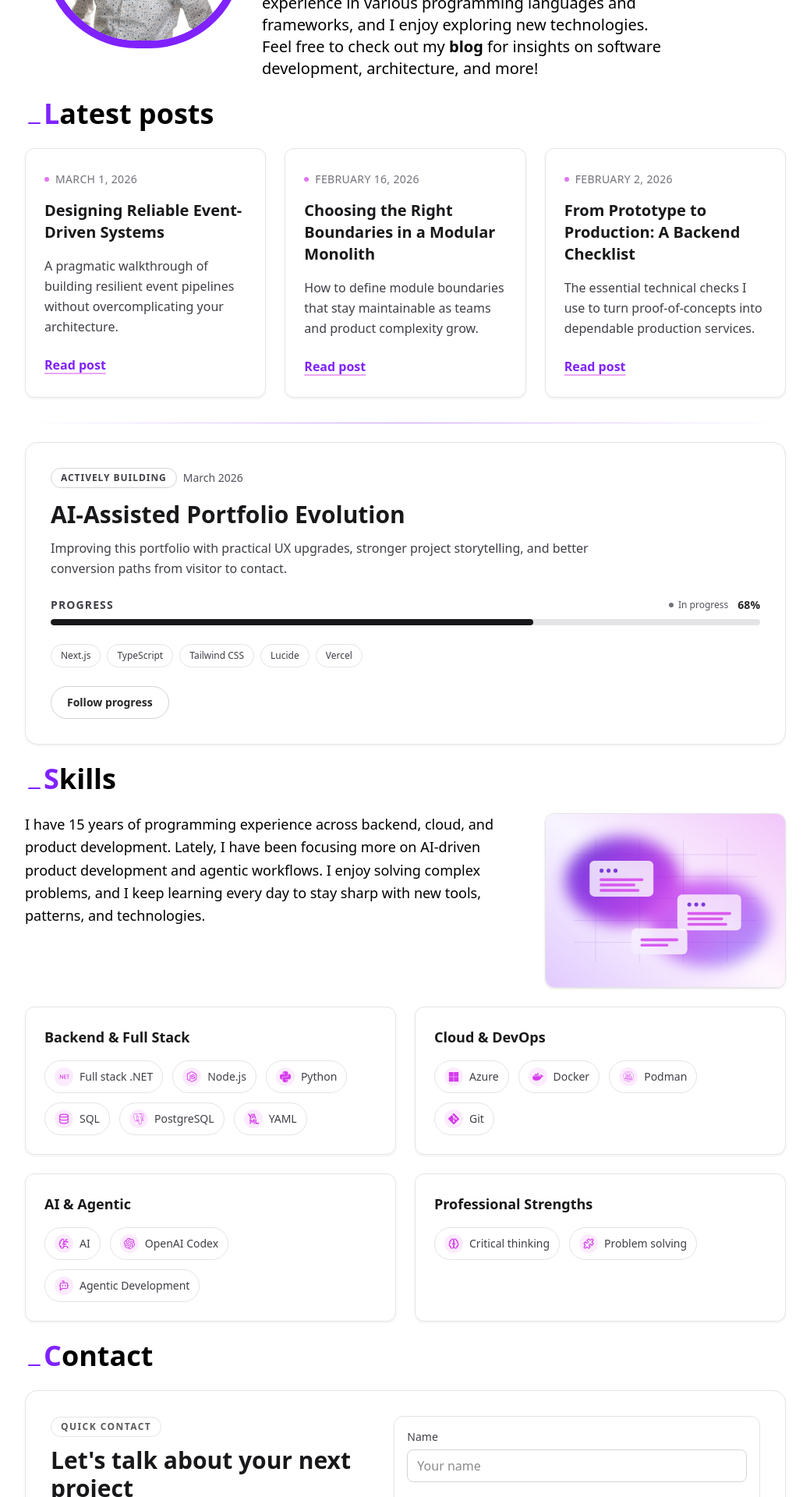
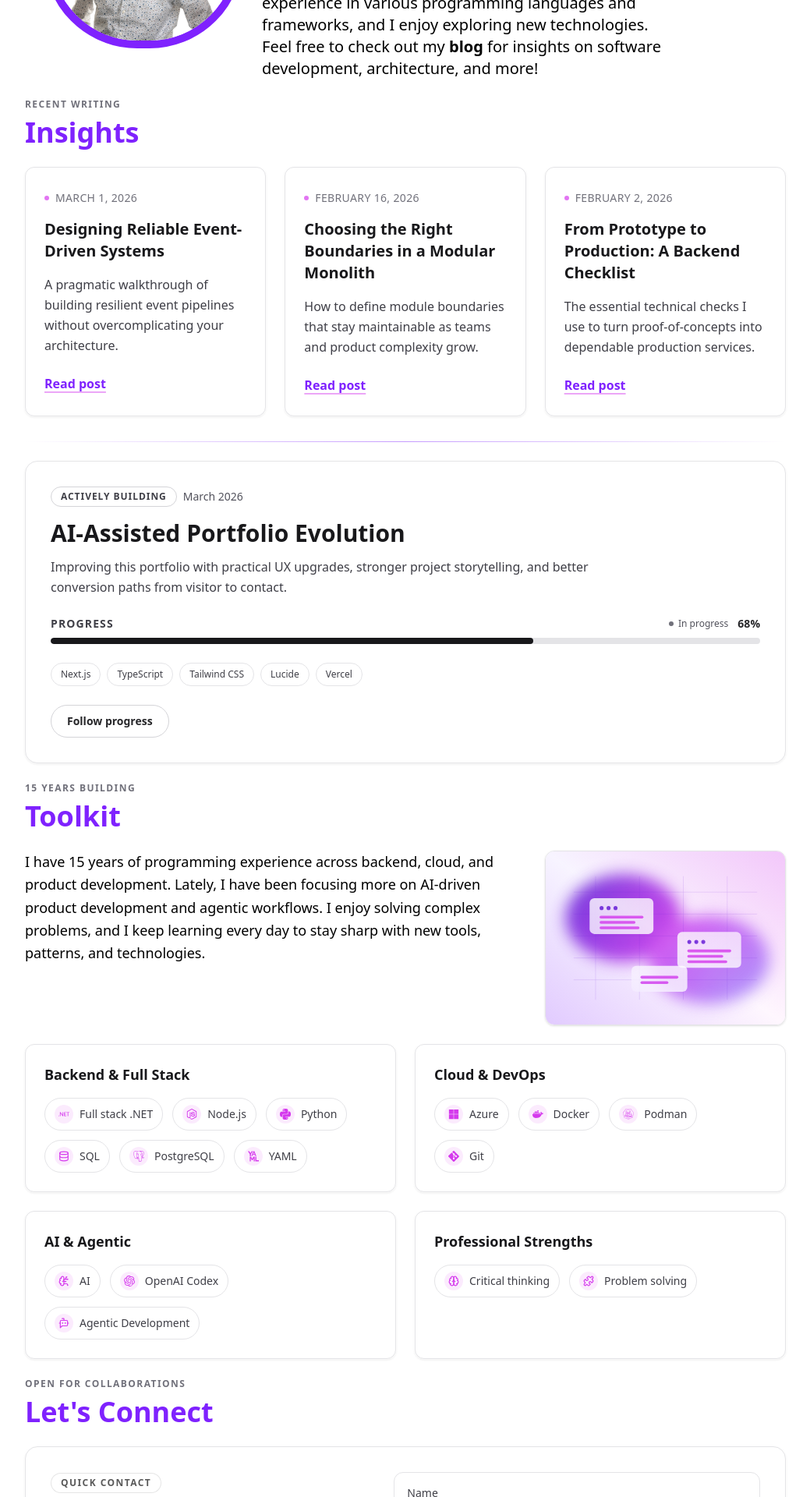
Before and after one commit to mpannekoek/Personal.Portfolio, a Next.js app in the folder client/: page / in a window 1280 px wide. Shown: the part 460-2380 px from the top of the page at 78% size, without its empty margins (120-1159 px from the left). Built offline with nearby package versions, Linux system fonts and the light colour scheme.

Commit message:
Refine homepage section headings and project spotlight styling

```diff
--- /dev/null
+++ b/client/src/app/components/section-heading.tsx
@@ -0,0 +1,95 @@
+"use client";
+
+import { useEffect, useRef, useState } from "react";
+
+type HeadingVariant = "editorial" | "minimal" | "reactive";
+
+type SectionHeadingProps = {
+    title: string;
+    eyebrow?: string;
+    meta?: string;
+    variant: HeadingVariant;
+};
+
+export default function SectionHeading({ title, eyebrow, meta, variant }: SectionHeadingProps) {
+    const rootRef = useRef<HTMLDivElement | null>(null);
+    const [isVisible, setIsVisible] = useState(false);
+
+    useEffect(() => {
+        const node = rootRef.current;
+        if (!node) {
+            return;
+        }
+
+        const observer = new IntersectionObserver(
+            ([entry]) => {
+                if (entry.isIntersecting) {
+                    setIsVisible(true);
+                }
+            },
+            { threshold: 0.25 }
+        );
+
+        observer.observe(node);
+
+        return () => observer.disconnect();
+    }, []);
+
+    if (variant === "editorial") {
+        return (
+            <div
+                ref={rootRef}
+                className={`mb-6 transition-all duration-500 ${isVisible ? "translate-y-0 opacity-100" : "translate-y-2 opacity-0"}`}
+            >
+                <p className="text-xs font-semibold uppercase tracking-[0.16em] text-zinc-500 dark:text-white/55">
+                    {eyebrow}
+                </p>
+                <h2 className="mt-2 font-serif text-3xl font-bold text-zinc-900 dark:text-white md:text-5xl">
+                    {title}
+                </h2>
+            </div>
+        );
+    }
+
+    if (variant === "minimal") {
+        return (
+            <div ref={rootRef} className="mb-6">
+                <div className="flex items-end justify-between gap-4">
+                    <h2 className="font-mono text-2xl font-bold text-zinc-900 dark:text-white md:text-4xl">
+                        {`<${title} />`}
+                    </h2>
+                    {meta ? (
+                        <p className="text-xs font-semibold uppercase tracking-[0.12em] text-zinc-500 dark:text-white/55">
+                            {meta}
+                        </p>
+                    ) : null}
+                </div>
+                <div className="mt-3 h-px overflow-hidden bg-zinc-200 dark:bg-white/15">
+                    <span
+                        className={`block h-full bg-gradient-to-r from-primary/60 to-secondary/60 transition-transform duration-700 ${isVisible ? "scale-x-100" : "scale-x-0"}`}
+                        style={{ transformOrigin: "left center" }}
+                    />
+                </div>
+            </div>
+        );
+    }
+
+    return (
+        <div ref={rootRef} className="mb-6">
+            {eyebrow ? (
+                <p className="text-xs font-semibold uppercase tracking-[0.12em] text-zinc-500 dark:text-white/55">
+                    {eyebrow}
+                </p>
+            ) : null}
+            <h2
+                className={`mt-2 text-2xl font-bold transition-all duration-500 md:text-4xl ${
+                    isVisible
+                        ? "translate-y-0 scale-100 text-primary dark:text-secondary"
+                        : "translate-y-2 scale-[0.98] text-zinc-900 dark:text-white"
+                }`}
+            >
+                {title}
+            </h2>
+        </div>
+    );
+}
--- a/client/src/app/page.tsx
+++ b/client/src/app/page.tsx
@@ -1,5 +1,6 @@
 import FadeIn from './components/providers/fade-in-provider';
 import ContactShortcut from "./components/contact-shortcut";
+import SectionHeading from "./components/section-heading";
 import Image from "next/image";
 import Link from "next/link";
 import martijnImage from "../../public/images/about/martijn.jpg";
@@ -9,7 +10,6 @@ import {
     BrainCircuit,
     Database,
     HandMetal,
-    Minus,
     Puzzle,
     type LucideIcon,
 } from "lucide-react";
@@ -182,16 +182,11 @@ export default function Page() {
                 </div>
                 <div className="min-h-160 mt-6">
                     <FadeIn delay="delay-700">
-                        <div className="flex">
-                            <div className="text-primary h-min my-auto">
-                                <Minus />
-                            </div>
-                            <div>
-                                <h2 className="font-bold mb-6 text-2xl md:text-4xl">
-                                    <span className="text-primary">L</span>atest posts
-                                </h2>
-                            </div>
-                        </div>
+                        <SectionHeading
+                            title="Insights"
+                            eyebrow="Recent Writing"
+                            variant="reactive"
+                        />
                         <div className="flex flex-col md:flex-row">
                             {latestPosts.map((post, index) => (
                                 <article
@@ -288,15 +283,12 @@ export default function Page() {
                         </article>
                     </FadeIn>
                     <FadeIn delay="delay-700">
-                        <div className="flex mt-6">
-                            <div className="text-primary h-min my-auto">
-                                <Minus />
-                            </div>
-                            <div>
-                                <h2 className="font-bold mb-6 text-2xl md:text-4xl">
-                                    <span className="text-primary">S</span>kills
-                                </h2>
-                            </div>
+                        <div className="mt-6">
+                            <SectionHeading
+                                title="Toolkit"
+                                eyebrow="15 years building"
+                                variant="reactive"
+                            />
                         </div>
                         <div className="mb-6 grid grid-cols-1 gap-6 lg:grid-cols-3">
                             <p className="text-lg leading-relaxed text-700 lg:col-span-2">
@@ -346,15 +338,12 @@ export default function Page() {
                         </div>
                     </FadeIn>
                     <FadeIn delay="delay-700">
-                        <div id="contact-shortcut" className="flex mt-6 scroll-mt-24">
-                            <div className="text-primary h-min my-auto">
-                                <Minus />
-                            </div>
-                            <div>
-                                <h2 className="font-bold mb-6 text-2xl md:text-4xl">
-                                    <span className="text-primary">C</span>ontact
-                                </h2>
-                            </div>
+                        <div id="contact-shortcut" className="mt-6 scroll-mt-24">
+                            <SectionHeading
+                                title="Let's Connect"
+                                eyebrow="Open for collaborations"
+                                variant="reactive"
+                            />
                         </div>
                         <ContactShortcut />
                     </FadeIn>
```
